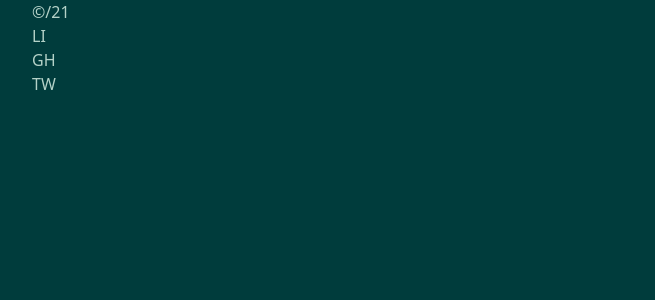
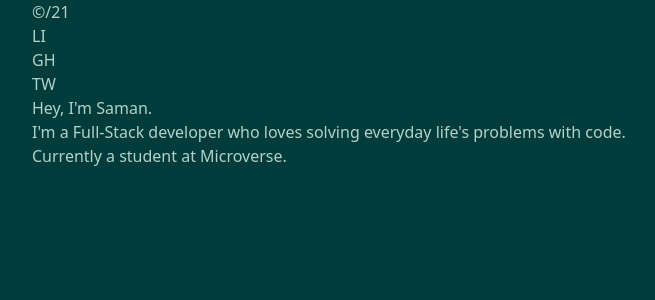
Before and after one commit to SamanAtashi/Portfolio-V.2, a Next.js app: page / in a window 1280 px wide. Shown: the top 300 px of the page, without its empty margins (96-751 px from the left). Built offline with nearby package versions, Linux system fonts and the light colour scheme.

Commit message:
Add home basics

```diff
--- a/Components/Home.jsx
+++ b/Components/Home.jsx
@@ -1,13 +1,28 @@
 const Home = () => {
 	return (
-		<section >
-			<article>
-				<header>
-					Hey, <span>I'm Saman.</span>
+		<section className="text-Secondary text-[1.2rem] leading-7 font-Montserratss">
+			<article className="md:p-16">
+				<header className="my-3.5">
+					Hey, I'm{' '}
+					<span className="text-Secondary_Light font-semibold">
+						Saman
+					</span>
+					.
 				</header>
 				<p>
-					I'm a <span>Full-Stack developer</span> who loves
-					solving everyday life's problems with code.
+					I'm a{' '}
+					<span className="text-Secondary_Light font-semibold">
+						Full-Stack
+					</span>{' '}
+					developer who loves solving everyday life's
+					problems with code.
+				</p>
+				<p className="text-sm my-3.5">
+					Currently a student at{' '}
+					<span className="text-Secondary_Light font-semibold">
+						Microverse
+					</span>
+					.
 				</p>
 			</article>
 		</section>
--- a/pages/index.js
+++ b/pages/index.js
@@ -4,7 +4,7 @@ export default function Main() {
 	return (
 		<div className="bg-Primary w-screen h-screen text-Secondary px-10vw relative">
 			<Navbar />
-			{/* <Home /> */}
+			<Home />
 		</div>
 	);
 }
```
